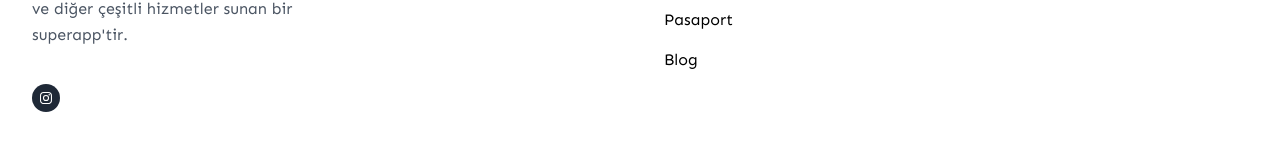
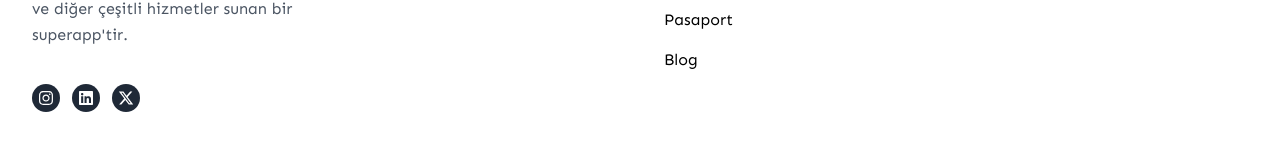
Before and after one commit to malikozturkk/sorgulat-superapp, a Next.js app: page /gizlilik in a window 1280 px wide. Shown: the part 1219-1368 px from the top of the page. Built offline with nearby package versions, Linux system fonts and the light colour scheme; no server answers.

Commit message:
feat: add linkedin and twitter urls in footer

```diff
--- a/src/components/Footer/index.tsx
+++ b/src/components/Footer/index.tsx
@@ -1,5 +1,7 @@
 import Image from "next/image";
 import Link from "next/link";
+import { FaInstagram, FaLinkedin } from "react-icons/fa";
+import { FaXTwitter } from "react-icons/fa6";
 
 const Footer: React.FC = () => {
   return (
@@ -25,16 +27,31 @@ const Footer: React.FC = () => {
                   rel="noopener noreferrer"
                   aria-label="Sorgulat Instagram"
                 >
-                  <svg
-                    className="w-4 h-4"
-                    xmlns="http://www.w3.org/2000/svg"
-                    viewBox="0 0 24 24"
-                    fill="currentColor"
-                  >
-                    <path d="M11.999 7.377a4.623 4.623 0 1 0 0 9.248 4.623 4.623 0 0 0 0-9.248zm0 7.627a3.004 3.004 0 1 1 0-6.008 3.004 3.004 0 0 1 0 6.008z"></path>
-                    <circle cx="16.806" cy="7.207" r="1.078"></circle>
-                    <path d="M20.533 6.111A4.605 4.605 0 0 0 17.9 3.479a6.606 6.606 0 0 0-2.186-.42c-.963-.042-1.268-.054-3.71-.054s-2.755 0-3.71.054a6.554 6.554 0 0 0-2.184.42 4.6 4.6 0 0 0-2.633 2.632 6.585 6.585 0 0 0-.419 2.186c-.043.962-.056 1.267-.056 3.71 0 2.442 0 2.753.056 3.71.015.748.156 1.486.419 2.187a4.61 4.61 0 0 0 2.634 2.632 6.584 6.584 0 0 0 2.185.45c.963.042 1.268.055 3.71.055s2.755 0 3.71-.055a6.615 6.615 0 0 0 2.186-.419 4.613 4.613 0 0 0 2.633-2.633c.263-.7.404-1.438.419-2.186.043-.962.056-1.267.056-3.71s0-2.753-.056-3.71a6.581 6.581 0 0 0-.421-2.217zm-1.218 9.532a5.043 5.043 0 0 1-.311 1.688 2.987 2.987 0 0 1-1.712 1.711 4.985 4.985 0 0 1-1.67.311c-.95.044-1.218.055-3.654.055-2.438 0-2.687 0-3.655-.055a4.96 4.96 0 0 1-1.669-.311 2.985 2.985 0 0 1-1.719-1.711 5.08 5.08 0 0 1-.311-1.669c-.043-.95-.053-1.218-.053-3.654 0-2.437 0-2.686.053-3.655a5.038 5.038 0 0 1 .311-1.687c.305-.789.93-1.41 1.719-1.712a5.01 5.01 0 0 1 1.669-.311c.951-.043 1.218-.055 3.655-.055s2.687 0 3.654.055a4.96 4.96 0 0 1 1.67.311 2.991 2.991 0 0 1 1.712 1.712 5.08 5.08 0 0 1 .311 1.669c.043.951.054 1.218.054 3.655 0 2.436 0 2.698-.043 3.654h-.011z"></path>
-                  </svg>
+                  <FaInstagram width={16} height={16} />
+                </Link>
+              </li>
+              <li>
+              <Link
+                  target="_blank"
+                  title="Sorgulat - Linkedin"
+                  className="flex items-center justify-center text-white transition-all duration-200 bg-[#1f2937] rounded-full w-7 h-7 hover:bg-red focus:bg-red"
+                  href="https://www.linkedin.com/company/sorgulat/"
+                  rel="noopener noreferrer"
+                  aria-label="Sorgulat Linkedin"
+                >
+                  <FaLinkedin width={16} height={16} />
+                </Link>
+              </li>
+              <li>
+              <Link
+                  target="_blank"
+                  title="Sorgulat - X"
+                  className="flex items-center justify-center text-white transition-all duration-200 bg-[#1f2937] rounded-full w-7 h-7 hover:bg-red focus:bg-red"
+                  href="https://x.com/sorgulatcom"
+                  rel="noopener noreferrer"
+                  aria-label="Sorgulat X"
+                >
+                  <FaXTwitter width={16} height={16} />
                 </Link>
               </li>
             </ul>
```
